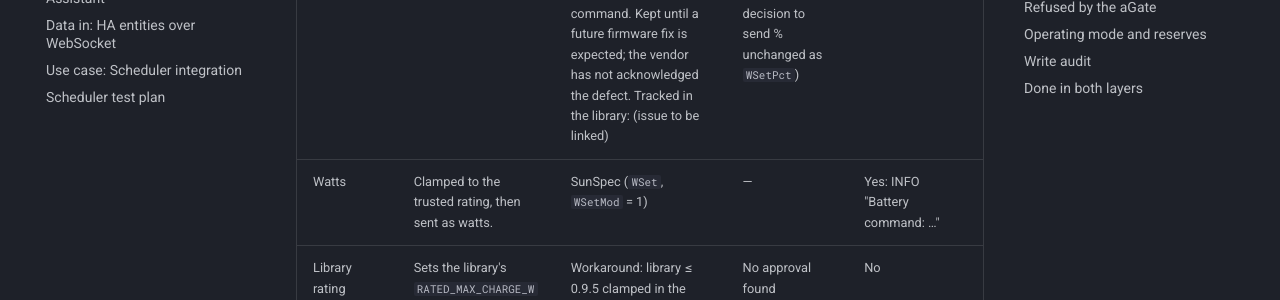
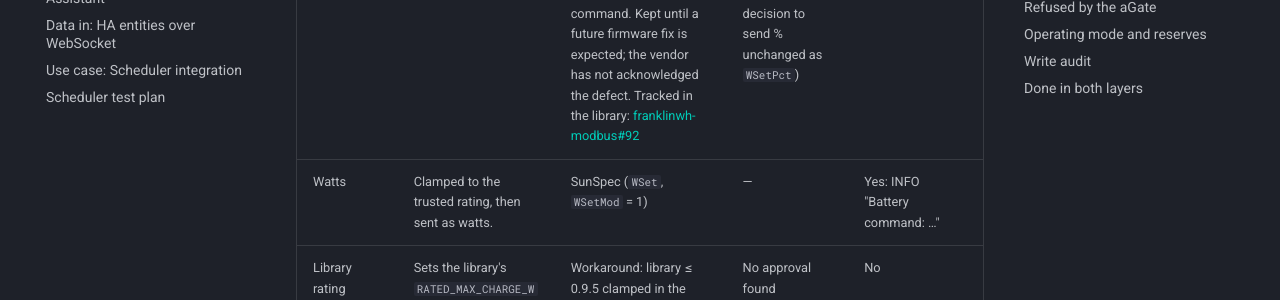
Before and after one commit to david2069/franklinwh-modbus-bridge, an MkDocs documentation site: the page built from docs/dev/battery-dispatch.md, in a window 1280 px wide and 900 px high, scrolled down 1824 px. Shown: the part 254-554 px from the top of the window. Built offline with MkDocs 1.6.1 and Material for MkDocs 9.7.7, drawn with Linux system fonts in a browser that asks for light colours; comment, search, counter and statistics services are not loaded.

Commit message:
docs(battery): link the library's V12 WSetPct tracking issue
Refs #364

Co-Authored-By: Claude Opus 5.5 <noreply@anthropic.com>
Claude-Session: https://claude.ai/code/session_01Y16KzdPEVsgLsqKASFjb7K

```diff
--- a/docs/dev/battery-dispatch.md
+++ b/docs/dev/battery-dispatch.md
@@ -64,7 +64,7 @@ sequenceDiagram
 | Step | What the bridge does | Label | Approval | Logged |
 |---|---|---|---|---|
 | Rating check | Refuses Force Charge/Discharge unless the battery rating for that direction is trusted. Nothing is sent. | Workaround: the aGate doesn't validate power (PICS Issue 5), and a wrong rating over- or under-dispatches (#133) | Pending: #296 items 29, 30 | Yes: WARNING "Refused Force …" and the Activity Log |
-| Power % | **Turned into watts of the trusted rating** (50 % of 5000 W → 2500 W) and sent through `WSet`. `WSetPct` is not written. | Workaround for user experience: V12 refuses `WSetPct` above 10 % and every negative `WSetPct`, and library 0.10.1 has no `WSetPct` command. Kept until a future firmware fix is expected; the vendor has not acknowledged the defect. Tracked in the library: (issue to be linked) | **Approved:** owner, 2026-10-24 (added in 0.2.41, #361; replaces the 2026-10-19 decision to send % unchanged as `WSetPct`) | Partly: the result reads "50% (2500W)"; not logged as a translation |
+| Power % | **Turned into watts of the trusted rating** (50 % of 5000 W → 2500 W) and sent through `WSet`. `WSetPct` is not written. | Workaround for user experience: V12 refuses `WSetPct` above 10 % and every negative `WSetPct`, and library 0.10.1 has no `WSetPct` command. Kept until a future firmware fix is expected; the vendor has not acknowledged the defect. Tracked in the library: [franklinwh-modbus#92](https://github.com/david2069/franklinwh-modbus/issues/92) | **Approved:** owner, 2026-10-24 (added in 0.2.41, #361; replaces the 2026-10-19 decision to send % unchanged as `WSetPct`) | Partly: the result reads "50% (2500W)"; not logged as a translation |
 | Watts | Clamped to the trusted rating, then sent as watts. | SunSpec (`WSet`, `WSetMod` = 1) | — | Yes: INFO "Battery command: …" |
 | Library rating | Sets the library's `RATED_MAX_CHARGE_W` / `RATED_MAX_DISCHARGE_W` to the trusted rating just before the send, under the Modbus lock. | Workaround: library ≤ 0.9.5 clamped in the wrong direction after a reconnect (#230) | No approval found | No |
 | No library timer | Calls `send_command` without `duration_s`; the bridge's own watchdog ends the command. | Workaround: the library's timer releases on its own thread, outside the bridge's lock and unaudited (#242) | No approval found | No |
```
